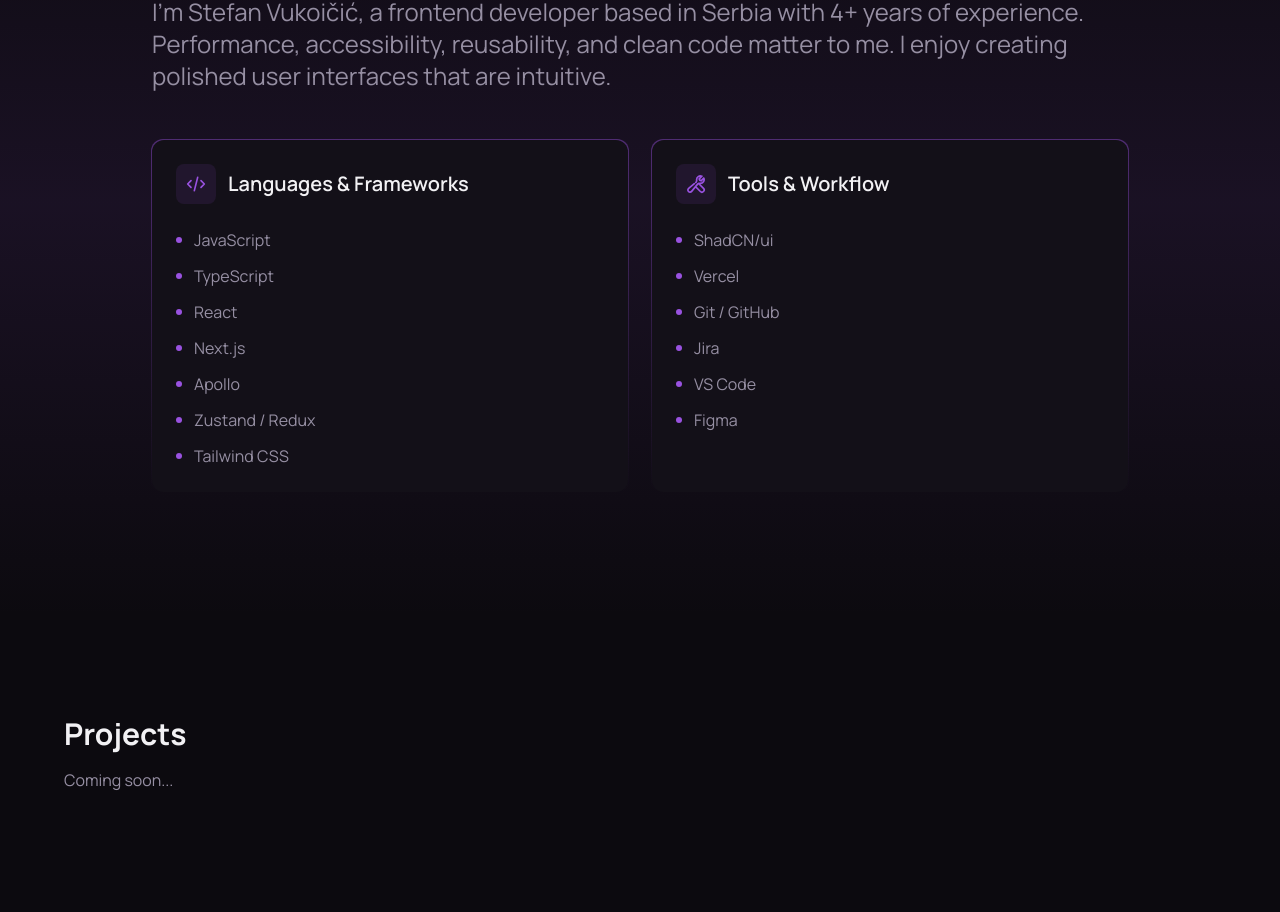
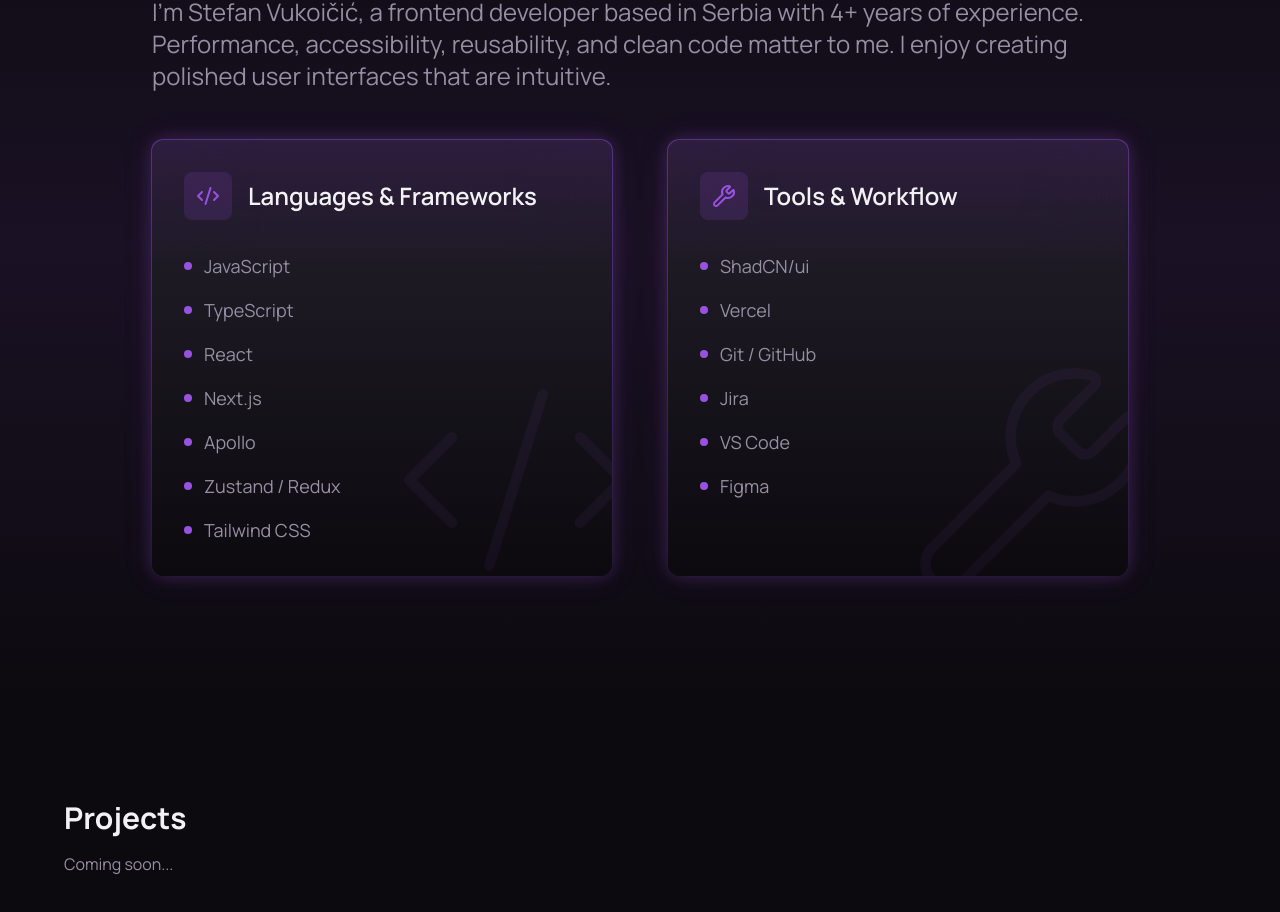
Before and after one commit to StefanVukoicic/portfolio, a Next.js app: page / in a window 1280 px wide. Shown: the part 1014-1926 px from the top of the page. Built offline with nearby package versions, Linux system fonts and the light colour scheme.

Commit message:
Adjusted About me sectoin. Added more details to skill cards and seperated them into their own component.

```diff
--- a/src/app/globals.css
+++ b/src/app/globals.css
@@ -67,3 +67,11 @@
 .glow-primary:hover {
   box-shadow: 0 0 25px hsl(270 70% 60% / 0.5), 0 0 50px hsl(270 70% 60% / 0.3);
 }
+
+.glow-primary-dimmer {
+  box-shadow: 0 0 16px hsl(270 70% 60% / 0.25), 0 0 32px hsl(270 70% 60% / 0.12);
+}
+
+.glow-primary-dimmer:hover {
+  box-shadow: 0 0 25px hsl(270 70% 60% / 0.5), 0 0 50px hsl(270 70% 60% / 0.3);
+}
--- a/src/components/About.tsx
+++ b/src/components/About.tsx
@@ -2,6 +2,8 @@
 
 import { useRef } from "react";
 import { LazyMotion, domAnimation, m, useInView } from "motion/react";
+import { CodeXml, Wrench } from "lucide-react";
+import { SkillCard } from "./SkillCard";
 
 const languagesAndFrameworks = [
   "JavaScript",
@@ -24,9 +26,16 @@
 
 export function About() {
   const sectionRef = useRef(null);
+  const cardsRef = useRef(null);
+
   const isInView = useInView(sectionRef, {
     once: true,
-    margin: "-100px",
+    amount: 0.2,
+  });
+
+  const cardsInView = useInView(cardsRef, {
+    once: true,
+    amount: 0.5,
   });
 
   return (
@@ -36,11 +45,9 @@
         ref={sectionRef}
         className="relative w-full py-24 md:py-32 overflow-hidden"
       >
-        {/* Gradient background */}
         <div className="absolute inset-0 z-0 bg-linear-to-b from-transparent via-primary/10 to-transparent" />
 
         <div className="relative z-10 mx-auto max-w-5xl px-6">
-          {/* Section title */}
           <m.h2
             className="text-3xl font-semibold tracking-tight sm:text-[42px] mb-8"
             initial={{ opacity: 0, y: 20 }}
@@ -50,7 +57,6 @@
             About Me
           </m.h2>
 
-          {/* Intro text */}
           <m.p
             className="text-2xl text-muted-foreground mb-12"
             initial={{ opacity: 0, y: 20 }}
@@ -63,121 +69,21 @@
             that are intuitive.
           </m.p>
 
-          {/* Cards grid */}
-          <div className="grid gap-6 md:grid-cols-2">
-            {/* Languages & Frameworks Card */}
-            <m.div
-              initial={{ opacity: 0, y: 30 }}
-              animate={isInView ? { opacity: 1, y: 0 } : { opacity: 0, y: 30 }}
-              transition={{ duration: 0.5, ease: "easeOut", delay: 0.2 }}
-              className="group relative"
-            >
-              {/* Gradient border wrapper */}
-              <div className="absolute -inset-px rounded-xl bg-linear-to-b from-primary/85 to-transparent opacity-50 group-hover:opacity-100 transition-opacity duration-300" />
-
-              <div className="relative h-full rounded-xl bg-card p-6">
-                {/* Card header with icon */}
-                <div className="flex items-center gap-3 mb-6">
-                  <div className="flex h-10 w-10 items-center justify-center rounded-lg bg-primary/10">
-                    <svg
-                      className="h-5 w-5 text-primary"
-                      fill="none"
-                      viewBox="0 0 24 24"
-                      stroke="currentColor"
-                      strokeWidth={2}
-                    >
-                      <path
-                        strokeLinecap="round"
-                        strokeLinejoin="round"
-                        d="M10 20l4-16m4 4l4 4-4 4M6 16l-4-4 4-4"
-                      />
-                    </svg>
-                  </div>
-                  <h3 className="text-xl font-semibold text-foreground">
-                    Languages & Frameworks
-                  </h3>
-                </div>
-
-                {/* Skills list */}
-                <ul className="space-y-3">
-                  {languagesAndFrameworks.map((item, index) => (
-                    <m.li
-                      key={item}
-                      className="flex items-center gap-3 text-muted-foreground"
-                      initial={{ opacity: 0, x: -10 }}
-                      animate={
-                        isInView ? { opacity: 1, x: 0 } : { opacity: 0, x: -10 }
-                      }
-                      transition={{
-                        duration: 0.3,
-                        ease: "easeOut",
-                        delay: 0.3 + index * 0.05,
-                      }}
-                    >
-                      <span className="h-1.5 w-1.5 rounded-full bg-primary flex-shrink-0" />
-                      {item}
-                    </m.li>
-                  ))}
-                </ul>
-              </div>
-            </m.div>
-
-            {/* Tools & Workflow Card */}
-            <m.div
-              initial={{ opacity: 0, y: 30 }}
-              animate={isInView ? { opacity: 1, y: 0 } : { opacity: 0, y: 30 }}
-              transition={{ duration: 0.5, ease: "easeOut", delay: 0.3 }}
-              className="group relative"
-            >
-              {/* Gradient border wrapper */}
-              <div className="absolute -inset-px rounded-xl bg-linear-to-b from-primary/85 to-transparent opacity-50 group-hover:opacity-100 transition-opacity duration-300" />
-
-              <div className="relative h-full rounded-xl bg-card p-6">
-                {/* Card header with icon */}
-                <div className="flex items-center gap-3 mb-6">
-                  <div className="flex h-10 w-10 items-center justify-center rounded-lg bg-primary/10">
-                    <svg
-                      className="h-5 w-5 text-primary"
-                      fill="none"
-                      viewBox="0 0 24 24"
-                      stroke="currentColor"
-                      strokeWidth={2}
-                    >
-                      <path
-                        strokeLinecap="round"
-                        strokeLinejoin="round"
-                        d="M11.42 15.17L17.25 21A2.652 2.652 0 0021 17.25l-5.877-5.877M11.42 15.17l2.496-3.03c.317-.384.74-.626 1.208-.766M11.42 15.17l-4.655 5.653a2.548 2.548 0 11-3.586-3.586l6.837-5.63m5.108-.233c.55-.164 1.163-.188 1.743-.14a4.5 4.5 0 004.486-6.336l-3.276 3.277a3.004 3.004 0 01-2.25-2.25l3.276-3.276a4.5 4.5 0 00-6.336 4.486c.091 1.076-.071 2.264-.904 2.95l-.102.085"
-                      />
-                    </svg>
-                  </div>
-                  <h3 className="text-xl font-semibold text-foreground">
-                    Tools & Workflow
-                  </h3>
-                </div>
-
-                {/* Tools list */}
-                <ul className="space-y-3">
-                  {toolsAndWorkflow.map((item, index) => (
-                    <m.li
-                      key={item}
-                      className="flex items-center gap-3 text-muted-foreground"
-                      initial={{ opacity: 0, x: -10 }}
-                      animate={
-                        isInView ? { opacity: 1, x: 0 } : { opacity: 0, x: -10 }
-                      }
-                      transition={{
-                        duration: 0.3,
-                        ease: "easeOut",
-                        delay: 0.4 + index * 0.05,
-                      }}
-                    >
-                      <span className="h-1.5 w-1.5 rounded-full bg-primary flex-shrink-0" />
-                      {item}
-                    </m.li>
-                  ))}
-                </ul>
-              </div>
-            </m.div>
+          <div ref={cardsRef} className="grid gap-14 md:grid-cols-2">
+            <SkillCard
+              title="Languages & Frameworks"
+              icon={<CodeXml className="h-6 w-6 text-primary" />}
+              items={languagesAndFrameworks}
+              isInView={cardsInView}
+              delay={0}
+            />
+            <SkillCard
+              title="Tools & Workflow"
+              icon={<Wrench className="h-6 w-6 text-primary" />}
+              items={toolsAndWorkflow}
+              isInView={cardsInView}
+              delay={0.1}
+            />
           </div>
         </div>
       </section>
--- /dev/null
+++ b/src/components/SkillCard.tsx
@@ -0,0 +1,75 @@
+"use client";
+
+import { m } from "motion/react";
+import { ReactNode, cloneElement, isValidElement, ReactElement } from "react";
+
+interface SkillCardProps {
+  title: string;
+  icon: ReactNode;
+  items: string[];
+  isInView: boolean;
+  delay?: number;
+}
+
+export function SkillCard({
+  title,
+  icon,
+  items,
+  isInView,
+  delay = 0,
+}: SkillCardProps) {
+  const watermarkIcon =
+    isValidElement(icon) &&
+    cloneElement(
+      icon as ReactElement<{ className?: string; strokeWidth?: number }>,
+      {
+        className: "h-full w-full text-primary/[0.06]",
+        strokeWidth: 1,
+      }
+    );
+
+  return (
+    <m.div
+      initial={{ opacity: 0, y: 30 }}
+      animate={isInView ? { opacity: 1, y: 0 } : { opacity: 0, y: 30 }}
+      transition={{ duration: 0.5, ease: "easeOut", delay }}
+      className="group relative"
+    >
+      <div className="absolute -inset-px rounded-xl bg-linear-to-b from-primary/85 to-transparent opacity-50 group-hover:opacity-100 transition-opacity duration-300" />
+
+      <div className="relative h-full rounded-xl bg-linear-to-b from-secondary to-background glow-primary-dimmer p-8 overflow-hidden">
+        <div className="absolute -right-8 -bottom-8 h-64 w-64 pointer-events-none">
+          {watermarkIcon}
+        </div>
+
+        <div className="absolute inset-x-0 top-0 h-32 rounded-t-xl backdrop-blur-2xl bg-linear-to-b from-purple-800/15 to-transparent pointer-events-none" />
+
+        <div className="relative flex items-center gap-4 mb-8">
+          <div className="flex h-12 w-12 items-center justify-center rounded-lg bg-primary/15">
+            {icon}
+          </div>
+          <h3 className="text-2xl font-semibold text-foreground">{title}</h3>
+        </div>
+
+        <ul className="relative space-y-4">
+          {items.map((item, index) => (
+            <m.li
+              key={item}
+              className="flex items-center gap-3 text-lg text-muted-foreground"
+              initial={{ opacity: 0, x: -10 }}
+              animate={isInView ? { opacity: 1, x: 0 } : { opacity: 0, x: -10 }}
+              transition={{
+                duration: 0.3,
+                ease: "easeOut",
+                delay: delay + 0.1 + index * 0.05,
+              }}
+            >
+              <span className="h-2 w-2 rounded-full bg-primary shrink-0" />
+              {item}
+            </m.li>
+          ))}
+        </ul>
+      </div>
+    </m.div>
+  );
+}
```
